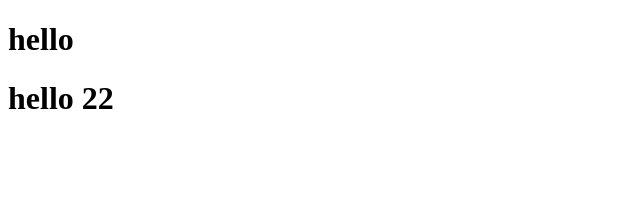
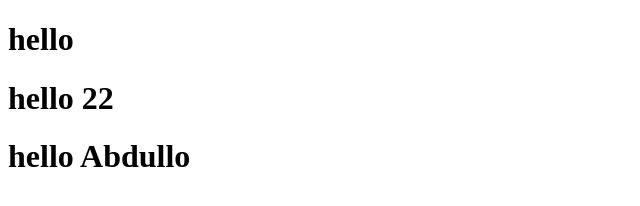
Before and after one commit to dnf1234567892112/gitr-command-cmd, a plain HTML site: page index.html in a window 1280 px wide. Shown: the whole page, without its empty margins (0-640 px from the left). Drawn offline with Linux system fonts and the light colour scheme.

Commit message:
hello Abdullo

```diff
--- a/index.html
+++ b/index.html
@@ -8,5 +8,6 @@
   <body>
     <h1>hello</h1>
     <h1>hello 22</h1>
+    <h1>hello Abdullo</h1>
   </body>
 </html>
```
